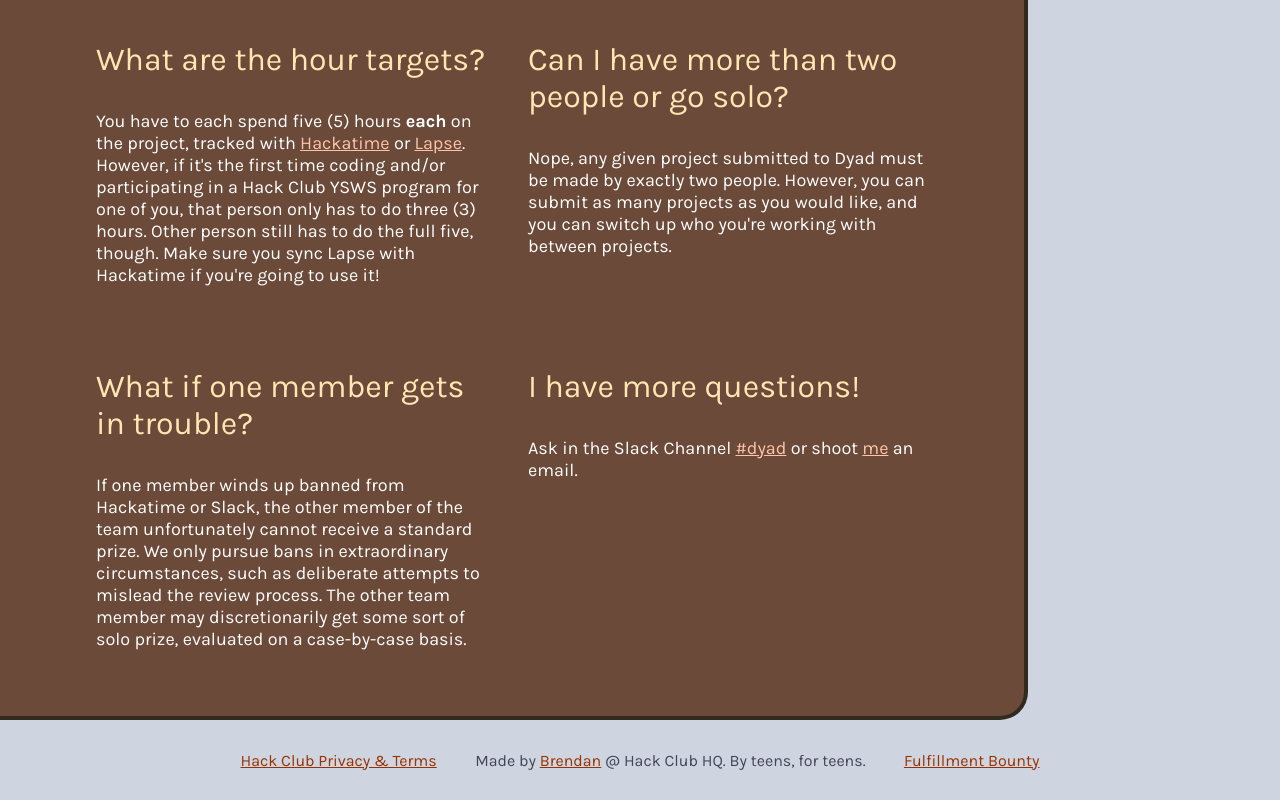
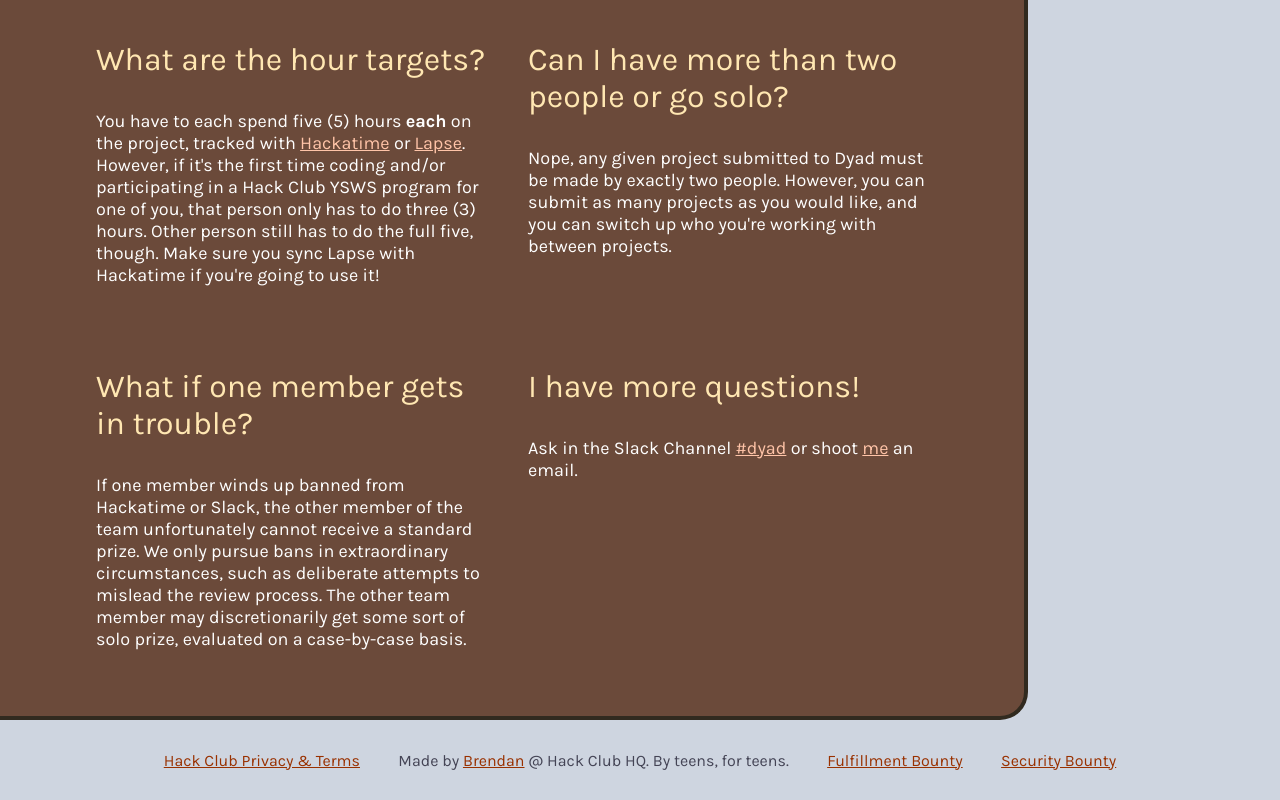
Before and after one commit to hackclub/dyad, a SvelteKit app in the folder ui/: page / in a window 1280 px wide. Shown: the part 1348-2148 px from the top of the page. Built offline with nearby package versions, Linux system fonts and the light colour scheme.

Commit message:
add security bounty to footer

```diff
--- a/ui/src/routes/+page.svelte
+++ b/ui/src/routes/+page.svelte
@@ -64,6 +64,10 @@
     </p>
     <a href="https://forms.hackclub.com/bounty" style="color: #993100;"
         >Fulfillment Bounty</a
+    >
+    <a
+        href="https://security.hackclub.com"
+        style="color: #993100; margin-left: 3vw;">Security Bounty</a
     >
 </footer>
 
```
